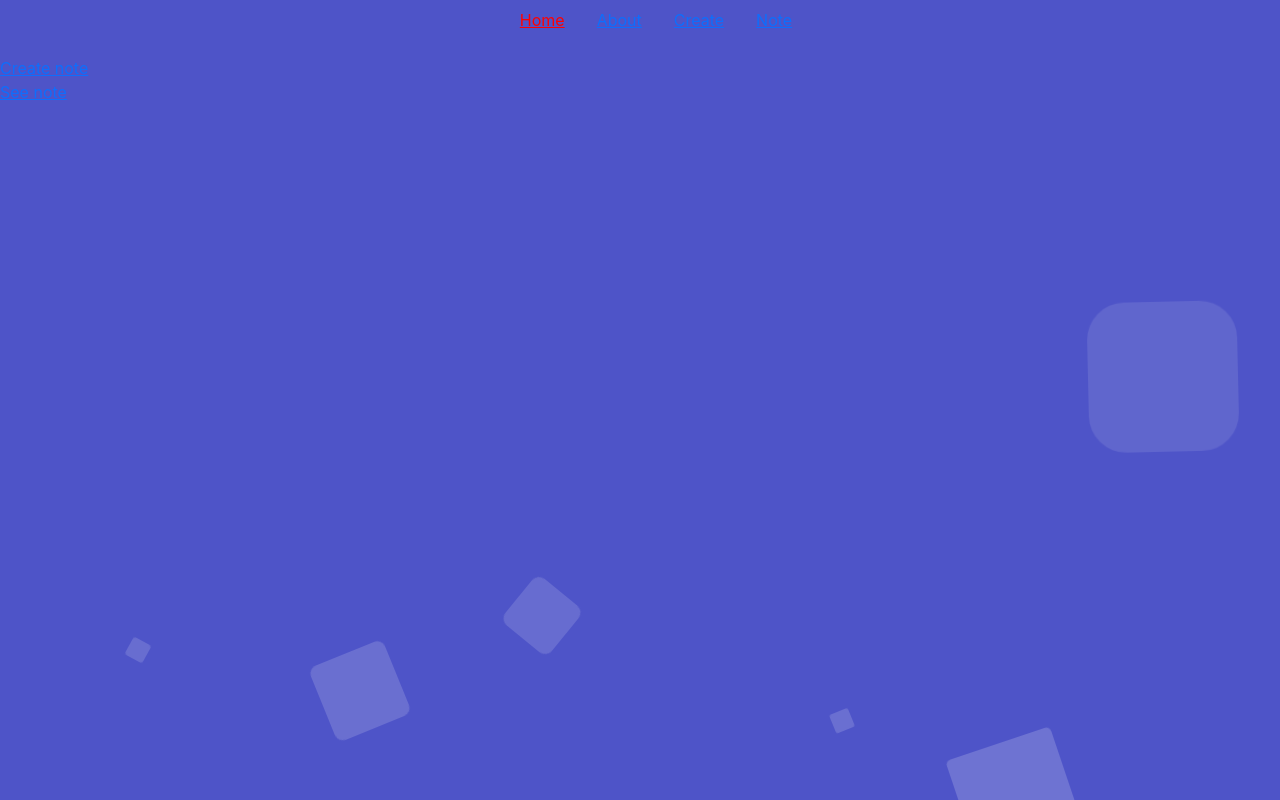
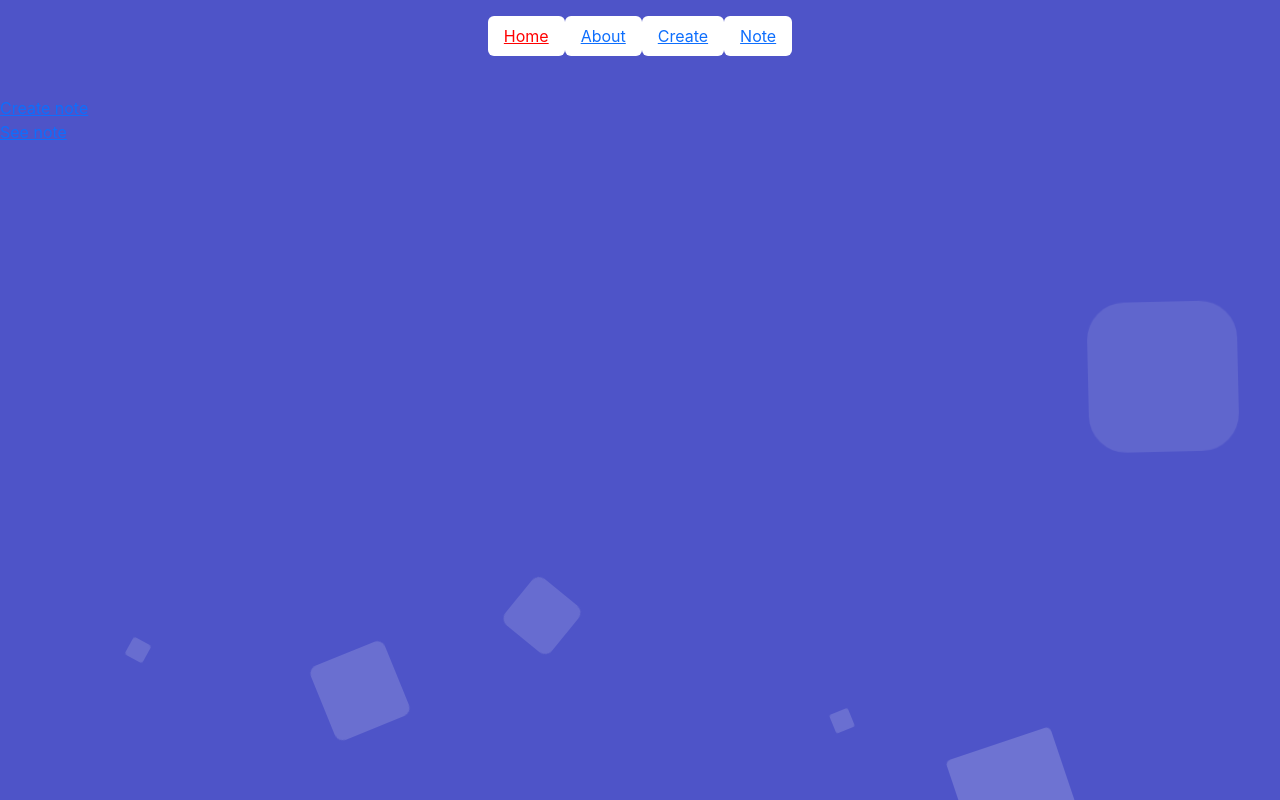
Before and after one commit to Kosta45/link-shield, a React (Create React App) app in the folder react_project/: page / in a window 1280 px wide. Built offline with nearby package versions, Linux system fonts and the light colour scheme.

Commit message:
nav styles

```diff
--- a/react_project/public/css/style.css
+++ b/react_project/public/css/style.css
@@ -148,6 +148,7 @@ body{
 
 }
 
+
 .hide {
     display: none;
 }
--- a/react_project/src/App.jsx
+++ b/react_project/src/App.jsx
@@ -19,18 +19,18 @@ function App() {
   return (
     <div className="main">
       <header>
-        <nav className="nav justify-content-center" >
-          <ul className="d-flex nav-item justify-content-center flex-row">
-            <li className="nav-link">
-              <Link to="/" className={location.pathname === '/' ? 'active' : ''}>Home</Link>
+        <nav className="nav justify-content-center p-3 mb-2" >
+          <ul className="d-flex justify-content-evenly nav-pills p-0">
+            <li className="nav-link bg-white">
+              <Link to="/" className={location.pathname === '/' ? 'active' : 'text-dark'}>Home</Link>
             </li>
-            <li className="nav-link">
+            <li className="nav-link bg-white">
               <Link to="/about" className={location.pathname === '/about' ? 'active' : ''}>About</Link>
             </li>
-            <li className="nav-link">
+            <li className="nav-link bg-white">
               <Link to="/create" className={location.pathname === '/create' ? 'active' : ''}>Create</Link>
             </li>
-            <li className="nav-link">
+            <li className="nav-link bg-white">
               <Link to='/note' className={location.pathname === '/note' ? 'active' : ''}>Note</Link>
             </li>
           </ul>
```
